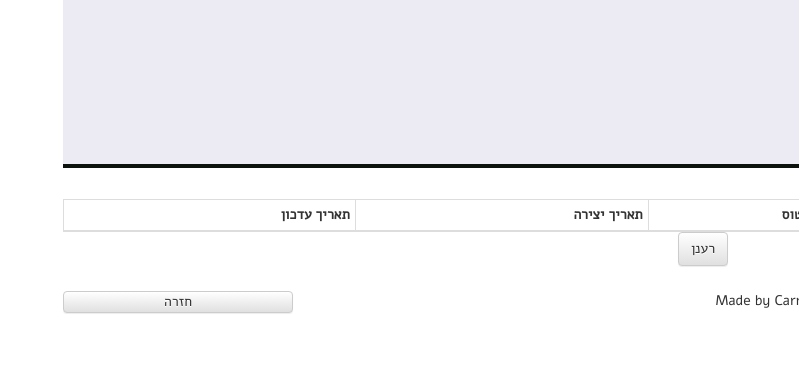
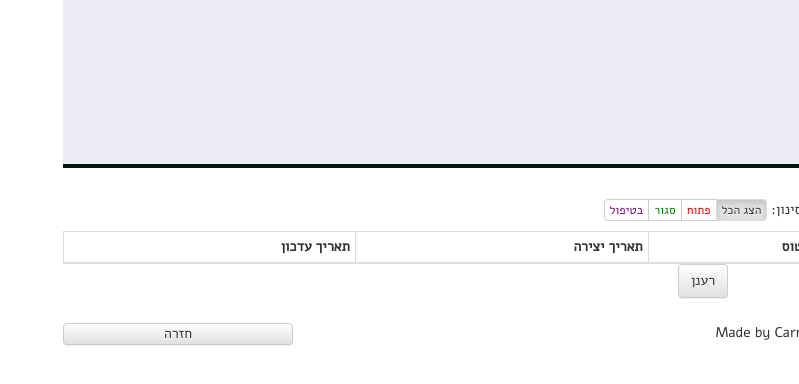
Before and after one commit to nushicoco/winder-crm, a React (Create React App) app in the folder client/: page /tickets in a window 1280 px wide. Shown: the top 384 px of the page, without its empty margins (481-1280 px from the left). Built offline with nearby package versions, Linux system fonts and the light colour scheme; no server answers.

Commit message:
Tickets-list - introduced status filters

```diff
--- a/client/src/components/ticketsList/index.js
+++ b/client/src/components/ticketsList/index.js
@@ -1,15 +1,18 @@
 import React from 'react'
 import { Link } from 'react-router-dom'
 import strings from '../../strings.js'
-import {  Button, Table} from 'react-bootstrap'
+import {  Button, ButtonGroup, Table} from 'react-bootstrap'
 import { getTickets } from '../../api.js'
 import {BackToFrequentBtn} from '../common'
+import './ticketsList.css'
 
+const NO_FILTER = 'all' // should has a matching string as well
 export default class TicketsList extends React.Component {
     constructor (props) {
         super(props)
         this.state = {
             tickets: [],
+            filter: 'all',
             user: props.user
         }
     }
@@ -33,12 +36,39 @@ export default class TicketsList extends React.Component {
         this.reload()
     }
 
+    renderFilters() {
+        const buttons = [NO_FILTER, 'open', 'closed', 'inTherapy'].map( status => (
+            <Button
+              key={ status }
+              active={ this.state.filter === status }
+              className={ `tickets-list-filter-button ticket-status-${status}` }
+              onClick={ () => this.setState({filter: status}) }
+              bsSize="xsmall">
+              { strings.ticket.statuses[status] }
+            </Button>
+        ))
+        return (
+            <div className="tickets-list-filters">
+              { strings.ticket.filters }
+              <ButtonGroup>
+                { buttons }
+              </ButtonGroup>
+            </div>
+        )
+    }
+
+    filter = (ticket) => {
+        return this.state.filter === NO_FILTER || ticket.status === this.state.filter
+    }
+
     render () {
         return (
             <div>
               { this.state.user && (
                 <h1>{ strings.TicketsList.headline[this.state.user.isSuperuser ? 'admin' : 'user'] }</h1>
               )}
+
+            { this.renderFilters() }
               <Table className="center centered" striped bordered condensed hover>
                 <thead>
                   <tr>
@@ -52,7 +82,7 @@ export default class TicketsList extends React.Component {
                   </tr>
                 </thead>
                 <tbody>
-                  { this.state.tickets.map(this.renderTicket) }
+                { this.state.tickets.filter(this.filter).map(this.renderTicket) }
                 </tbody>
               </Table>
 
--- /dev/null
+++ b/client/src/components/ticketsList/ticketsList.css
@@ -0,0 +1,11 @@
+.tickets-list-filters {
+  margin: auto;
+  margin-bottom: 10px;
+}
+
+.tickets-list-filter-button {
+  background: none;
+  /* border: none; */
+  box-shadow: none;
+
+}
--- a/client/src/strings.js
+++ b/client/src/strings.js
@@ -54,6 +54,7 @@ export default {
     },
     back: 'חזרה',
     ticket: {
+        filters: 'סינון: ',
         noUpdates: 'אין עדכונים לקריאה זו.',
         headlinePrefix: 'קריאה #',
         watchMyTicket: 'למעקב אחר הקריאה שלי',
@@ -71,6 +72,7 @@ export default {
         status: 'סטטוס',
         statusUpdate: 'סטטוס שונה ל: ',
         statuses: {
+            all: 'הצג הכל',
             inTherapy: 'בטיפול',
             open: 'פתוח',
             closed: 'סגור'
```
